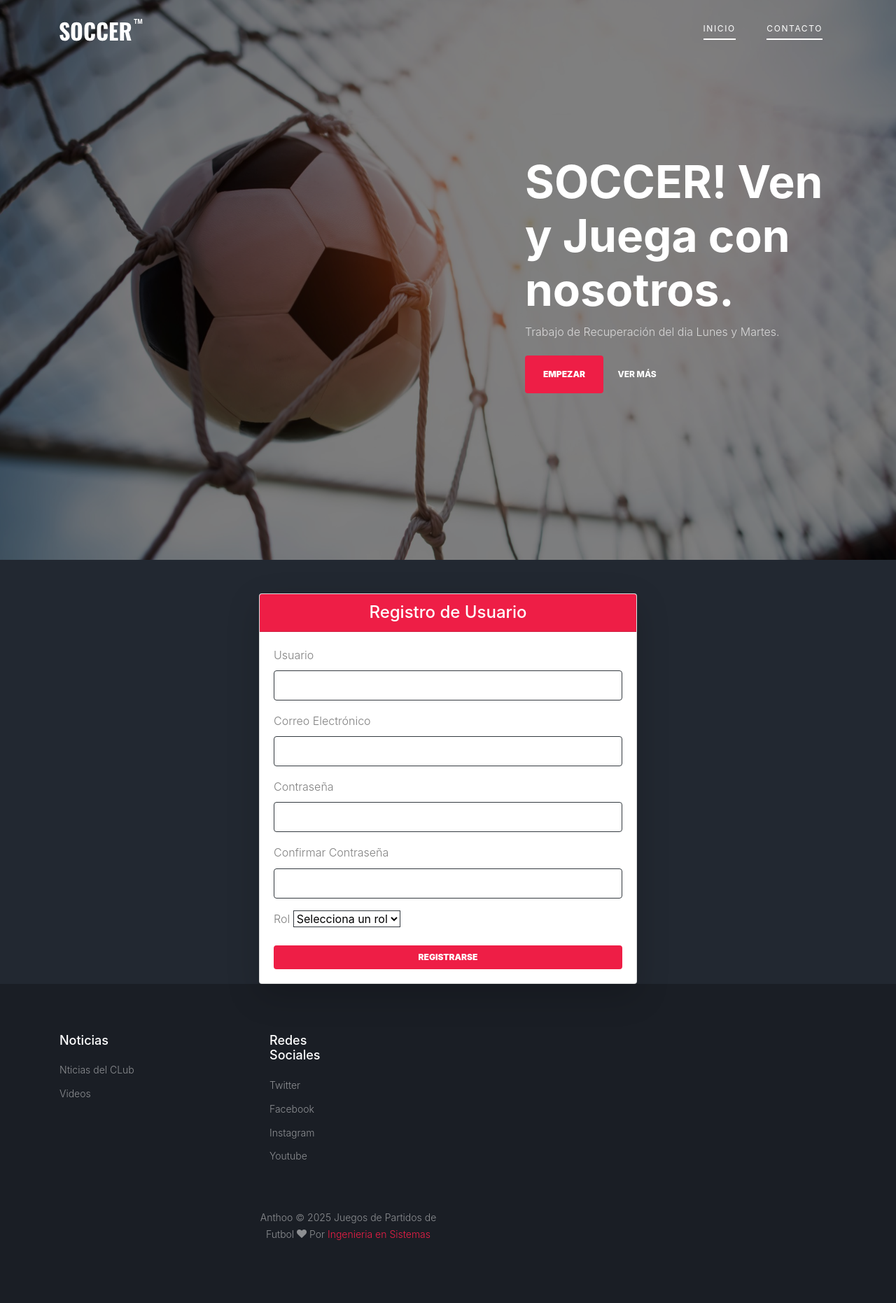
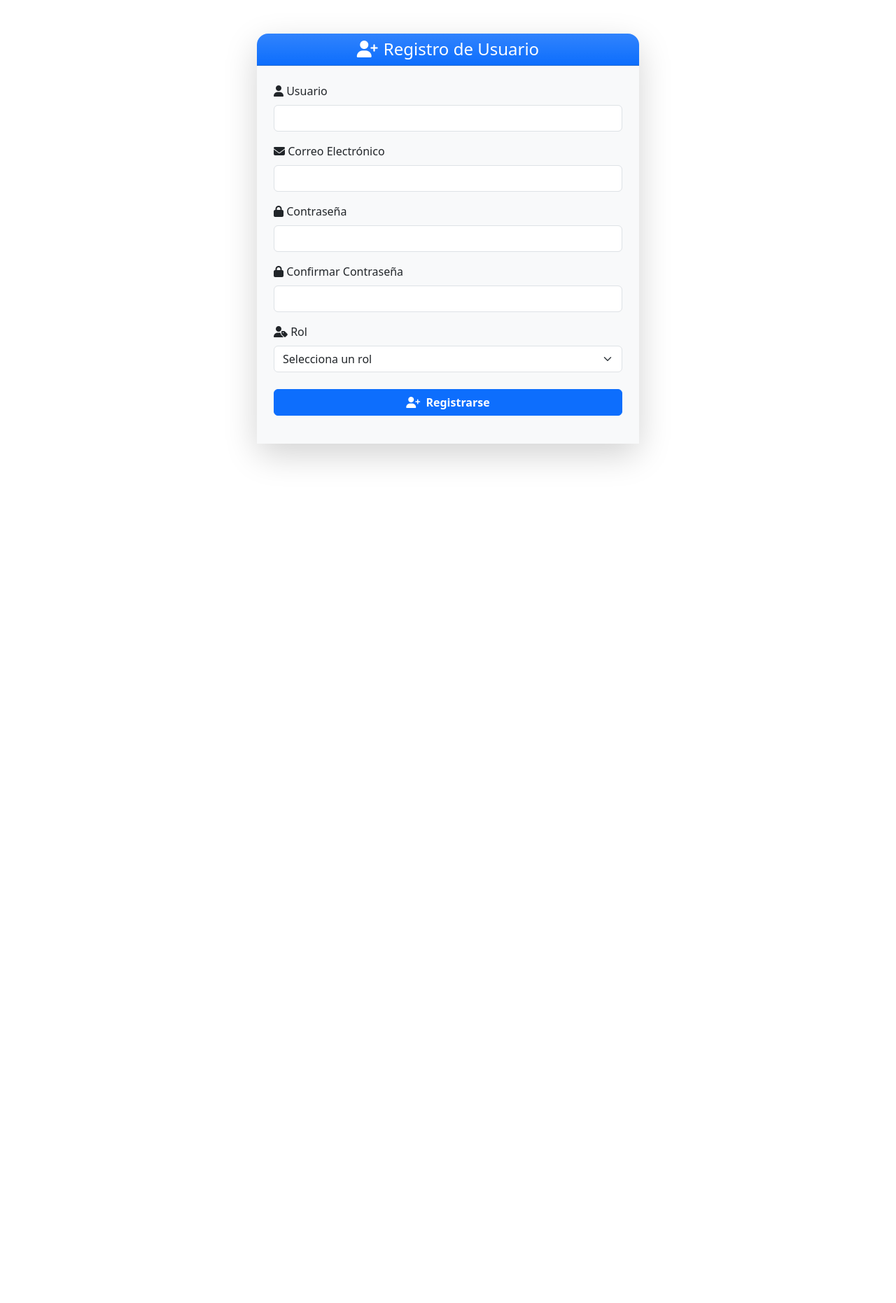
Before and after one commit to anthony4452/proyectofinalmt, a Django app: page /registro/ in a window 1280 px wide. Shown: the whole page at 70% size. After the commit the page ends 663 px from the top, so only its background shows below. Run offline with Django 5.2, Linux system fonts and the light colour scheme; some libraries are stand-ins or nearby versions; some web fonts are replaced.

Commit message:
Login - Registro y Plantilla

```diff
--- a/Aplicaciones/Template/plantilla.html
+++ b/Aplicaciones/Template/plantilla.html
@@ -1,34 +1,30 @@
 {% load static %}
 <!DOCTYPE html>
-<html lang="en">
+<html lang="es">
 
 <head>
-  <title>Recuperación &mdash; Anthony Morales</title>
+  <title>Recuperación — Anthony Morales</title>
   <meta charset="utf-8">
-  <meta name="viewport" content="width=device-width, initial-scale=1, shrink-to-fit=no">
+  <meta name="viewport" content="width=device-width, initial-scale=1">
 
-
-  <link rel="stylesheet" href="{% static 'plantilla/soccer/fonts/icomoon/style.css'%}">
-
-  <link rel="stylesheet" href="{% static 'plantilla/soccer/css/bootstrap/bootstrap.css'%}">
+  <!-- CSS -->
+  <link rel="stylesheet" href="{% static 'plantilla/soccer/fonts/icomoon/style.css' %}">
+  <link rel="stylesheet" href="{% static 'plantilla/soccer/css/bootstrap/bootstrap.css' %}">
   <link rel="stylesheet" href="{% static 'plantilla/soccer/css/jquery-ui.css' %}">
   <link rel="stylesheet" href="{% static 'plantilla/soccer/css/owl.carousel.min.css' %}">
-  <link rel="stylesheet" href="{% static 'plantilla/soccer/css/owl.theme.default.min.css'%}">
-  <link rel="stylesheet" href="{% static 'plantilla/soccer/css/owl.theme.default.min.css'%}">
-  <link rel="stylesheet" href="{% static 'plantilla/soccer/css/jquery.fancybox.min.css'%}">
-  <link rel="stylesheet" href="{% static 'plantilla/soccer/css/bootstrap-datepicker.css'%}">
-  <link rel="stylesheet" href="{% static 'plantilla/soccer/fonts/flaticon/font/flaticon.css'%}">
-  <link rel="stylesheet" href="{% static 'plantilla/soccer/css/aos.css'%}">
-  <link rel="stylesheet" href="{% static 'plantilla/soccer/css/style.css'%}">
-
-
-
+  <link rel="stylesheet" href="{% static 'plantilla/soccer/css/owl.theme.default.min.css' %}">
+  <link rel="stylesheet" href="{% static 'plantilla/soccer/css/jquery.fancybox.min.css' %}">
+  <link rel="stylesheet" href="{% static 'plantilla/soccer/css/bootstrap-datepicker.css' %}">
+  <link rel="stylesheet" href="{% static 'plantilla/soccer/fonts/flaticon/font/flaticon.css' %}">
+  <link rel="stylesheet" href="{% static 'plantilla/soccer/css/aos.css' %}">
+  <link rel="stylesheet" href="{% static 'plantilla/soccer/css/style.css' %}">
 </head>
 
 <body>
 
   <div class="site-wrap">
 
+    <!-- Menú móvil -->
     <div class="site-mobile-menu site-navbar-target">
       <div class="site-mobile-menu-header">
         <div class="site-mobile-menu-close">
@@ -38,39 +34,38 @@
       <div class="site-mobile-menu-body"></div>
     </div>
 
-
+    <!-- Header -->
     <header class="site-navbar py-4" role="banner">
-
       <div class="container">
         <div class="d-flex align-items-center">
           <div class="site-logo">
-            <a href="Aplicaciones/Web/home.html">
-              <img src="{% static 'plantilla/soccer/images/logo.png'%}" alt="Logo">
+            <a href="/">
+              <img src="{% static 'plantilla/soccer/images/logo.png' %}" alt="Logo">
             </a>
           </div>
           <div class="ml-auto">
             <nav class="site-navigation position-relative text-right" role="navigation">
               <ul class="site-menu main-menu js-clone-nav mr-auto d-none d-lg-block">
-                <li class="active"><a href="home" class="nav-link">Inicio</a></li>
-                <li class="active"><a href="contacto" class="nav-link">Contacto</a></li>
+                <li class="active"><a href="/" class="nav-link">Inicio</a></li>
+                <li><a href="#" class="nav-link">Contacto</a></li>
               </ul>
             </nav>
 
-            <a href="#" class="d-inline-block d-lg-none site-menu-toggle js-menu-toggle text-black float-right text-white"><span
-                class="icon-menu h3 text-white"></span></a>
+            <a href="#" class="d-inline-block d-lg-none site-menu-toggle js-menu-toggle text-white float-right">
+              <span class="icon-menu h3"></span>
+            </a>
           </div>
         </div>
       </div>
-
     </header>
 
+    <!-- Hero -->
     <div class="hero overlay" style="background-image: url('{% static "plantilla/soccer/images/bg_3.jpg" %}');">
-
       <div class="container">
         <div class="row align-items-center">
           <div class="col-lg-5 ml-auto">
-            <h1 class="text-white">SOCCER! Ven y Juega con nosotros.</h1>
-            <p>Trabajo de Recuperación del dia Lunes y Martes.</p>
+            <h1 class="text-white">¡SOCCER! Ven y juega con nosotros.</h1>
+            <p>Trabajo de Recuperación del día Lunes y Martes.</p>
             <div id="date-countdown"></div>
             <p>
               <a href="#" class="btn btn-primary py-3 px-4 mr-3">Empezar</a>
@@ -81,59 +76,62 @@
       </div>
     </div>
 
+    <!-- Bloque de contenido -->
+    <main class="my-5">
+      {% block content %}
+      {% endblock %}
+    </main>
 
-    {% block content%}
-
-
-
-    {% endblock %}
-
-
-    <footer class="footer-section">
+    <!-- Footer -->
+    <footer class="footer-section bg-dark text-white">
       <div class="container">
         <div class="row">
           <div class="col-lg-3">
             <div class="widget mb-3">
-                <h3>Noticias</h3>
+              <h5>Noticias</h5>
               <ul class="list-unstyled links">
-                  <li><a href="#">Nticias del CLub</a></li>
-                  <li><a href="#">Videos</a></li>
-
-                </ul>
-              </div>
-            </div>
-            <div class="col-lg-3">
-              <div class="widget mb-3">
-
-
-            <div class="col-lg-3">
-              <div class="widget mb-3">
-                <h3>Redes Sociales</h3>
-                <ul class="list-unstyled links">
-                  <li><a href="#">Twitter</a></li>
-                  <li><a href="#">Facebook</a></li>
-                  <li><a href="#">Instagram</a></li>
-                  <li><a href="#">Youtube</a></li>
+                <li><a href="#" class="text-white">Noticias del Club</a></li>
+                <li><a href="#" class="text-white">Videos</a></li>
               </ul>
             </div>
           </div>
 
+          <div class="col-lg-3 offset-lg-6">
+            <div class="widget mb-3">
+              <h5>Redes Sociales</h5>
+              <ul class="list-unstyled links">
+                <li><a href="#" class="text-white">Twitter</a></li>
+                <li><a href="#" class="text-white">Facebook</a></li>
+                <li><a href="#" class="text-white">Instagram</a></li>
+                <li><a href="#" class="text-white">YouTube</a></li>
+              </ul>
+            </div>
+          </div>
         </div>
 
-          <div class="row text-center">
+        <div class="row text-center pt-4">
           <div class="col-md-12">
-              <div class=" pt-5">
             <p>
               Anthoo &copy;
-                  <script>
-                    document.write(new Date().getFullYear());
-                  </script> Juegos de Partidos de Futbol <i class="icon-heart"
-                    aria-hidden="true"></i> Por <a href="https://colorlib.com" target="_blank">Ingenieria en Sistemas</a>
+              <script>document.write(new Date().getFullYear());</script> — Juegos de Fútbol |
+              <i class="icon-heart" aria-hidden="true"></i> por
+              <a href="https://colorlib.com" target="_blank" class="text-white">Ingeniería en Sistemas</a>
             </p>
           </div>
         </div>
       </div>
+    </footer>
+
   </div>
-    </footer>
+
+  <!-- Scripts -->
+  <script src="{% static 'plantilla/soccer/js/jquery-3.3.1.min.js' %}"></script>
+  <script src="{% static 'plantilla/soccer/js/bootstrap.bundle.min.js' %}"></script>
+  <script src="{% static 'plantilla/soccer/js/jquery-ui.js' %}"></script>
+  <script src="{% static 'plantilla/soccer/js/owl.carousel.min.js' %}"></script>
+  <script src="{% static 'plantilla/soccer/js/jquery.fancybox.min.js' %}"></script>
+  <script src="{% static 'plantilla/soccer/js/aos.js' %}"></script>
+  <script src="{% static 'plantilla/soccer/js/main.js' %}"></script>
+
 </body>
 </html>
--- a/Aplicaciones/Usuarios/templates/registro.html
+++ b/Aplicaciones/Usuarios/templates/registro.html
@@ -1,40 +1,40 @@
-{% extends 'plantilla.html' %}
+<link href="https://cdn.jsdelivr.net/npm/bootstrap@5.3.0/dist/css/bootstrap.min.css" rel="stylesheet">
+<link href="https://cdnjs.cloudflare.com/ajax/libs/font-awesome/6.5.0/css/all.min.css" rel="stylesheet">
 
-{% block content %}
 <div class="container mt-5">
   <div class="row justify-content-center">
     <div class="col-md-6">
-            <div class="card shadow-lg rounded">
-                <div class="card-header bg-primary text-white text-center">
-                    <h4 class="mb-0">Registro de Usuario</h4>
+      <div class="card shadow-lg rounded-4 border-0">
+        <div class="card-header bg-gradient bg-primary text-white text-center rounded-top-4">
+          <h4 class="mb-0"><i class="fa-solid fa-user-plus me-2"></i>Registro de Usuario</h4>
         </div>
-                <div class="card-body">
-                    <form method="POST">
+        <div class="card-body p-4 bg-light">
+          <form method="POST" novalidate>
             {% csrf_token %}
 
             <div class="mb-3">
-                            <label class="form-label">Usuario</label>
-                            <input type="text" name="username" class="form-control text-black bg-white border-dark" required>
+              <label class="form-label"><i class="fa-solid fa-user"></i> Usuario</label>
+              <input type="text" name="username" class="form-control" required>
             </div>
 
             <div class="mb-3">
-                            <label class="form-label">Correo Electrónico</label>
-                            <input type="email" name="email" class="form-control text-black bg-white border-dark" required>
+              <label class="form-label"><i class="fa-solid fa-envelope"></i> Correo Electrónico</label>
+              <input type="email" name="email" class="form-control" required>
             </div>
 
             <div class="mb-3">
-                            <label class="form-label">Contraseña</label>
-                            <input type="password" name="password1" class="form-control text-black bg-white border-dark" required>
+              <label class="form-label"><i class="fa-solid fa-lock"></i> Contraseña</label>
+              <input type="password" name="password1" class="form-control" required>
             </div>
 
             <div class="mb-3">
-                            <label class="form-label">Confirmar Contraseña</label>
-                            <input type="password" name="password2" class="form-control text-black bg-white border-dark" required>
+              <label class="form-label"><i class="fa-solid fa-lock"></i> Confirmar Contraseña</label>
+              <input type="password" name="password2" class="form-control" required>
             </div>
 
             <div class="mb-3">
-                            <label class="form-label">Rol</label>
-                            <select name="rol" class="form-select text-black bg-white border-dark" required>
+              <label class="form-label"><i class="fa-solid fa-user-tag"></i> Rol</label>
+              <select name="rol" class="form-select" required>
                 <option value="">Selecciona un rol</option>
                 <option value="admin">Administrador</option>
                 <option value="vocal">Vocal</option>
@@ -47,8 +47,10 @@
             </div>
             {% endif %}
 
-                        <div class="text-center">
-                            <button type="submit" class="btn btn-primary w-100">Registrarse</button>
+            <div class="text-center mt-4">
+              <button type="submit" class="btn btn-primary w-100 fw-bold">
+                <i class="fa-solid fa-user-plus me-1"></i> Registrarse
+              </button>
             </div>
           </form>
         </div>
@@ -56,4 +58,3 @@
     </div>
   </div>
 </div>
-{% endblock %}
```
Also changed, not shown: Aplicaciones/Usuarios/templates/login.html (+15 -15 lines). Lines whose indentation alone changed are shown as unchanged.
